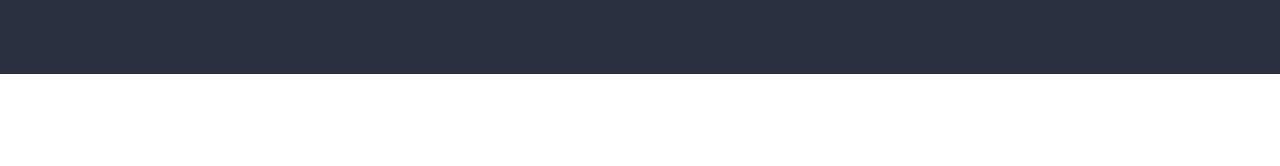
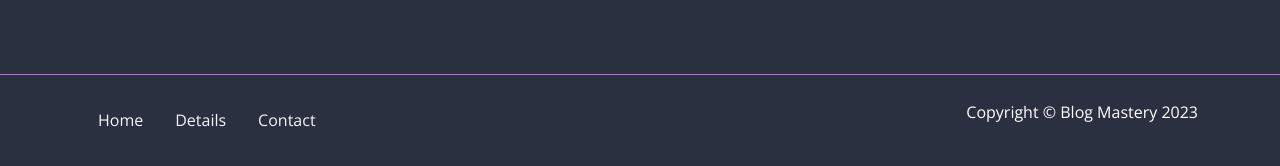
Before and after one commit to fikrirakala/ebook-website, a website: page index.html in a window 1280 px wide. Shown: the part 4627-4793 px from the top of the page. Before the commit the page ends 4701 px from the top, so only its background shows below. Drawn offline with nearby package versions, Linux system fonts and the light colour scheme.

Commit message:
create footer section

```diff
--- a/index.html
+++ b/index.html
@@ -472,6 +472,32 @@
       </div>
     </section>
 
+    <!-- Footer -->
+    <footer class="border-top border-primary bg-dark text-white py-4">
+      <div class="container">
+        <div class="row">
+          <div class="col-md-8">
+            <ul class="nav">
+              <li class="nav-item">
+                <a href="index.html" class="nav-link link-light">Home</a>
+              </li>
+              <li class="nav-item">
+                <a href="#details" class="nav-link link-light">Details</a>
+              </li>
+              <li class="nav-item">
+                <a href="contact.html" class="nav-link link-light">Contact</a>
+              </li>
+            </ul>
+          </div>
+          <div class="col-md-4">
+            <p class="text-end d-none d-md-block">
+              Copyright &copy; Blog Mastery 2023
+            </p>
+          </div>
+        </div>
+      </div>
+    </footer>
+
     <script src="js/bootstrap.bundle.min.js"></script>
     <script src="js/script.js"></script>
   </body>
```
